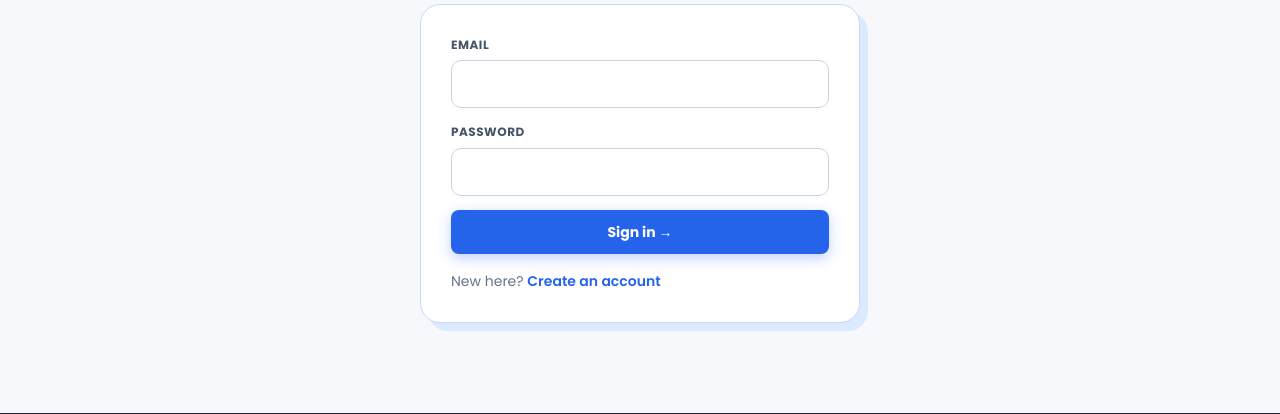
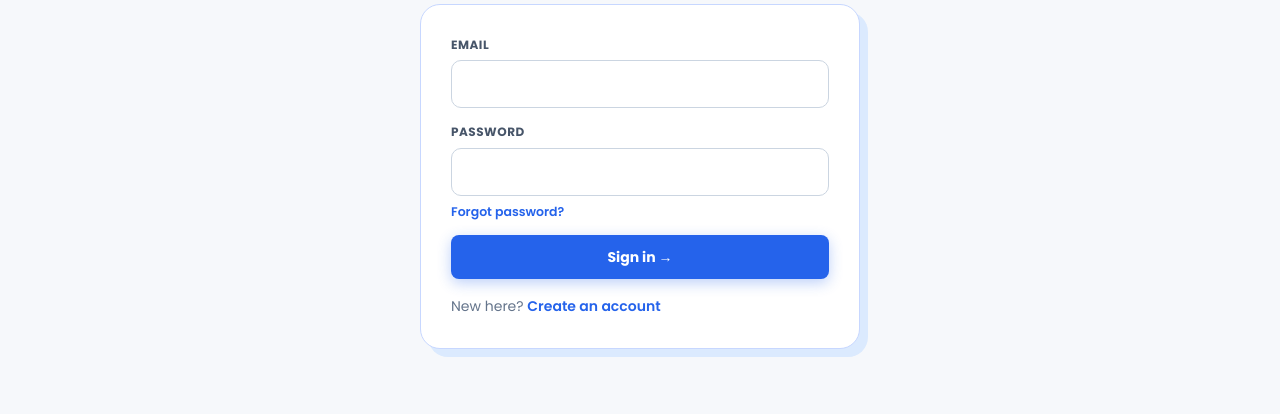
Before and after one commit to devshubhaam/Fam-Gateway, a Flask app: page /login in a window 1280 px wide. Shown: the part 324-738 px from the top of the page. Run offline with Flask 3, Linux system fonts and the light colour scheme.

Commit message:
Update auth.html

```diff
--- a/templates/auth.html
+++ b/templates/auth.html
@@ -20,6 +20,7 @@
       <div class="field"><label for="password">Password</label>
         <input id="password" name="password" type="password" minlength="8" autocomplete="{{ 'new-password' if mode == 'register' else 'current-password' }}" required>
         {% if mode == 'register' %}<small>At least 8 characters.</small>{% endif %}
+        {% if mode == 'login' %}<small><a href="{{ url_for('forgot') }}" style="color:var(--blue-600);font-weight:600">Forgot password?</a></small>{% endif %}
       </div>
       <button class="primary" type="submit" style="width:100%;justify-content:center">{{ 'Create account' if mode == 'register' else 'Sign in' }} &rarr;</button>
     </form>
```
